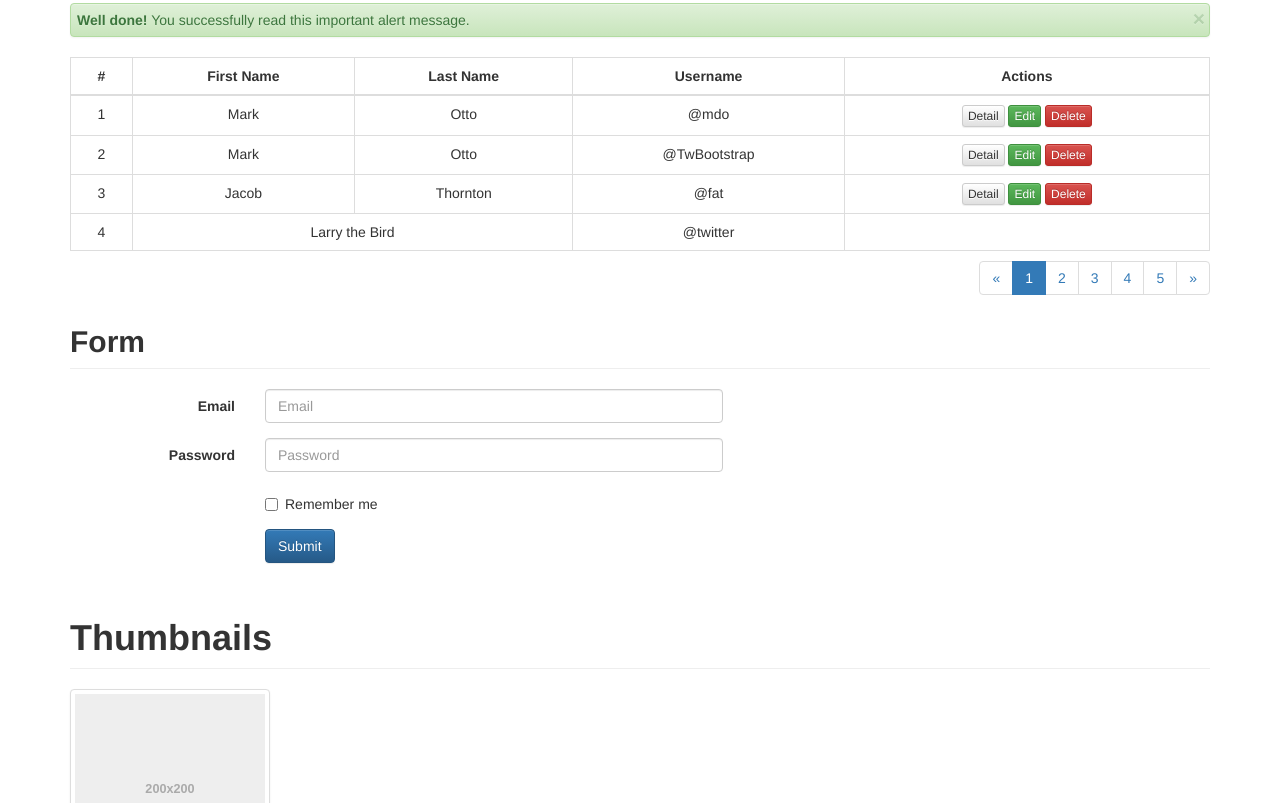
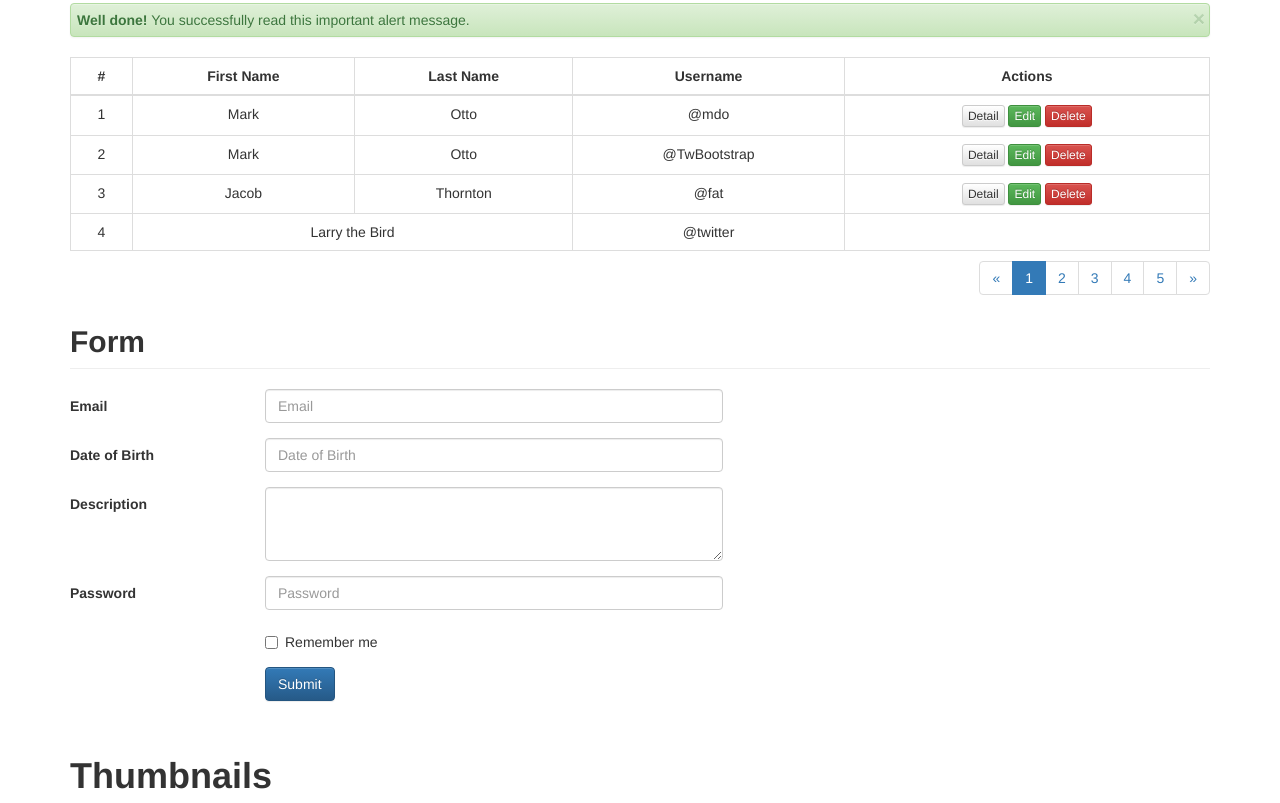
Before and after one commit to eftakhairul/eazy-admin, a plain HTML site: page index.html in a window 1280 px wide. Shown: the part 441-1244 px from the top of the page. Drawn offline with nearby package versions, Linux system fonts and the light colour scheme.

Commit message:
some chamges

```diff
--- a/dist/css/theme.css
+++ b/dist/css/theme.css
@@ -37,6 +37,14 @@ div.page-header > h2,h1 {
     float: left;
 }
 
+.text-alignment-right {
+    text-align: right !important;
+}
+
+.text-alignment-left {
+    text-align: left !important;
+}
+
 .table td,th {
     text-align: center;
 }
--- a/index.html
+++ b/index.html
@@ -170,6 +170,24 @@
                 <input type="email" class="form-control" id="inputEmail3" placeholder="Email">
               </div>
             </div>
+
+            <div class="form-group">
+              <label for="inputEmail3" class="col-sm-2 control-label text-alignment-left">Date of Birth</label>
+              <div class="col-sm-5">
+                <input type="datetime" class="form-control" id="inputDateOfBirth3" placeholder="Date of Birth">
+              </div>
+            </div>
+
+
+            <div class="form-group">
+              <label for="inputEmail3" class="col-sm-2 control-label text-alignment-left">Description</label>
+              <div class="col-sm-5">
+                <textarea class="form-control" rows="3"></textarea>
+              </div>
+            </div>
+
+
+
             <div class="form-group">
               <label for="inputPassword3" class="text-alignment-left col-sm-2 control-label text-alignment-left">Password</label>
               <div class="col-sm-5">
```
